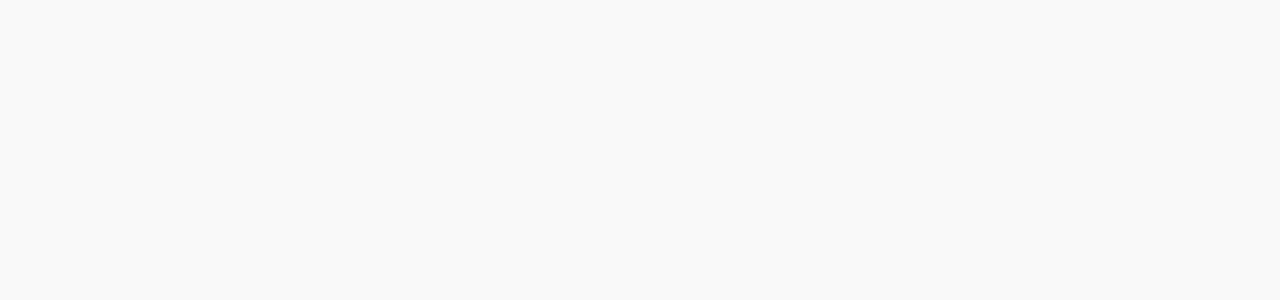
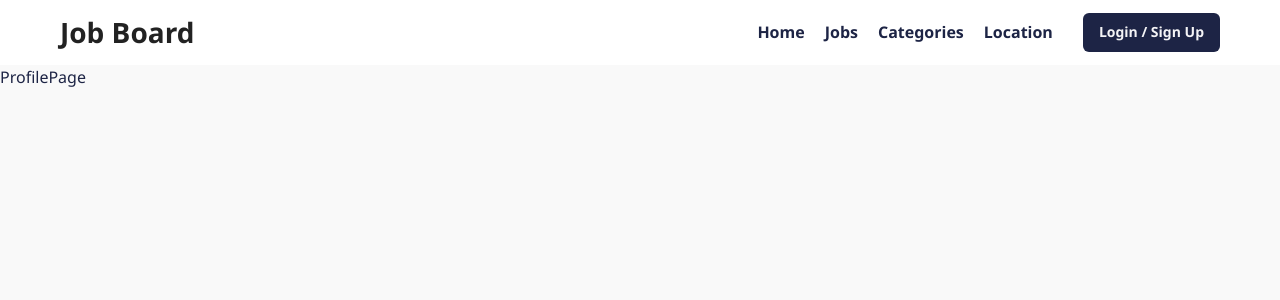
Before and after one commit to Jon-Felipe/Job-Board-React, a React (Vite) app: page /profile in a window 1280 px wide. Before the commit this address had no page. Shown: the top 300 px of the page. Built offline with nearby package versions, Linux system fonts and the light colour scheme.

Commit message:
profile page init

```diff
--- a/src/App.tsx
+++ b/src/App.tsx
@@ -6,6 +6,7 @@ import LoginPage from './pages/Login/LoginPage';
 import RootLayout from './pages/Layouts/RootLayout';
 import JobsPage from './pages/Jobs/JobsPage';
 import JobPage from './pages/Job/JobPage';
+import ProfilePage from './pages/Profile/ProfilePage';
 
 function App() {
   return (
@@ -17,6 +18,7 @@ function App() {
             <Route path='/login' element={<LoginPage />} />
             <Route path='/jobs' element={<JobsPage />} />
             <Route path='/jobs/:id' element={<JobPage />} />
+            <Route path='/profile' element={<ProfilePage />} />
           </Route>
         </Routes>
       </BrowserRouter>
--- /dev/null
+++ b/src/pages/Profile/ProfilePage.tsx
@@ -0,0 +1,5 @@
+function ProfilePage() {
+  return <div>ProfilePage</div>;
+}
+
+export default ProfilePage;
```
